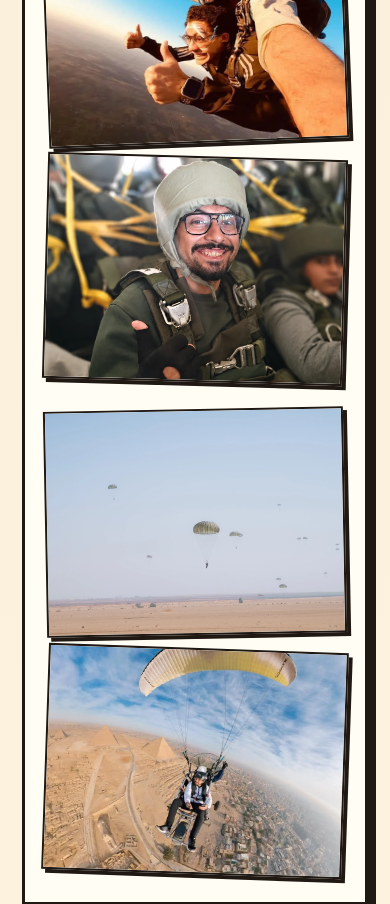
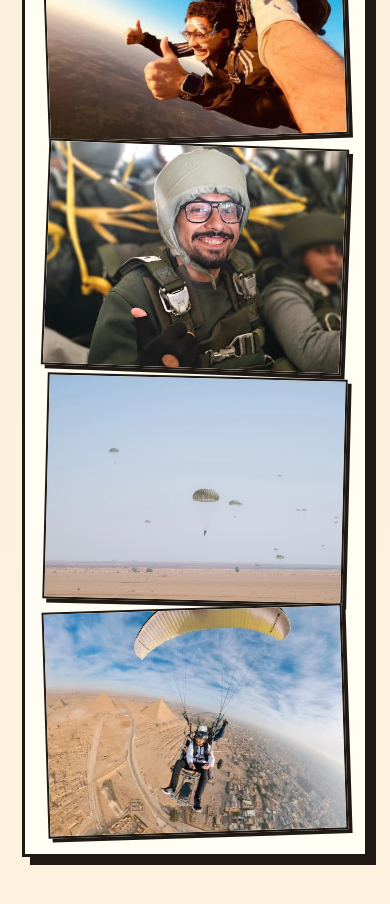
Before and after one commit to yogilany/my_website, a React (Create React App) app: page / in a window 390 px wide. Shown: the part 10500-11404 px from the top of the page. Built offline with nearby package versions, Linux system fonts and the light colour scheme.

Commit message:
refactor Life section styles; enhance responsiveness and layout for life-adrenaline-photos; apply unique transformations to individual photo figures for improved visual appeal

```diff
--- a/src/pages/MainPage/sections/Life/Life.css
+++ b/src/pages/MainPage/sections/Life/Life.css
@@ -187,17 +187,44 @@
 
 @media (max-width: 860px) {
   .life-grid,
-  .life-film,
-  .life-adrenaline-photos {
+  .life-film {
     grid-template-columns: 1fr;
   }
 
   .life-film,
   .life-travel,
-  .life-adrenaline,
+  .life-adrenaline {
+    grid-column: auto;
+    transform: none;
+    margin-bottom: 0;
+  }
+
+  .life-adrenaline-photos {
+    grid-template-columns: 1fr;
+    gap: 0.35rem;
+    padding-top: 0.75rem;
+  }
+
   .life-adrenaline-photos figure {
     grid-column: auto;
-    transform: none;
+    margin-bottom: 0;
+  }
+
+  .life-adrenaline-photos figure:nth-child(1) {
+    transform: rotate(-2deg);
+  }
+
+  .life-adrenaline-photos figure:nth-child(2) {
+    transform: rotate(2.2deg);
+    margin-bottom: 0;
+  }
+
+  .life-adrenaline-photos figure:nth-child(3) {
+    transform: rotate(1.4deg);
+  }
+
+  .life-adrenaline-photos figure:nth-child(4) {
+    transform: rotate(-1.8deg);
     margin-bottom: 0;
   }
 
```
